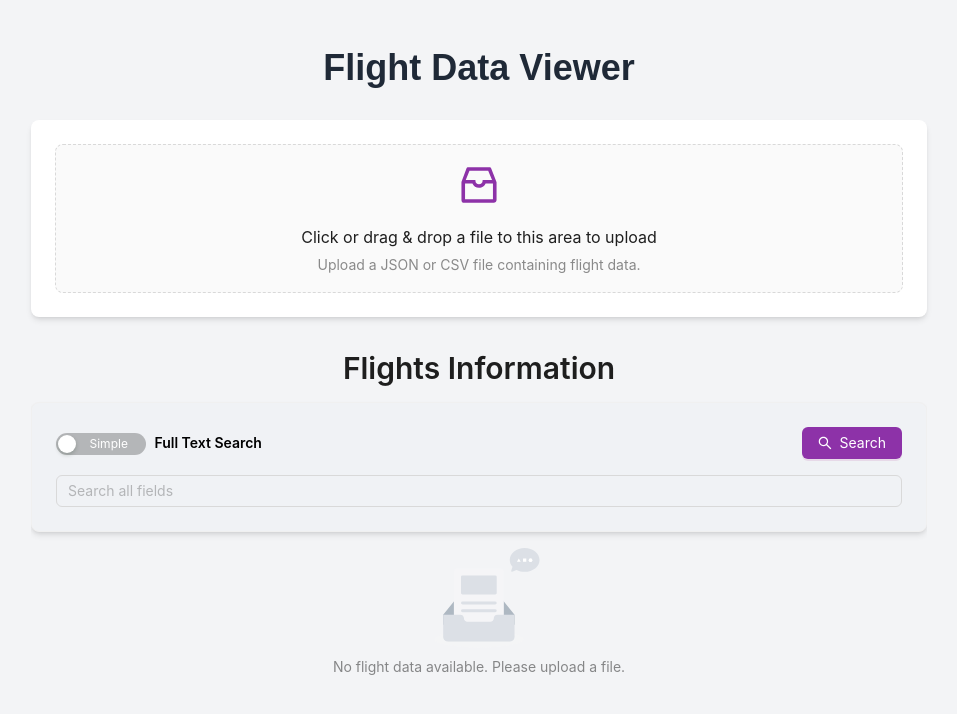
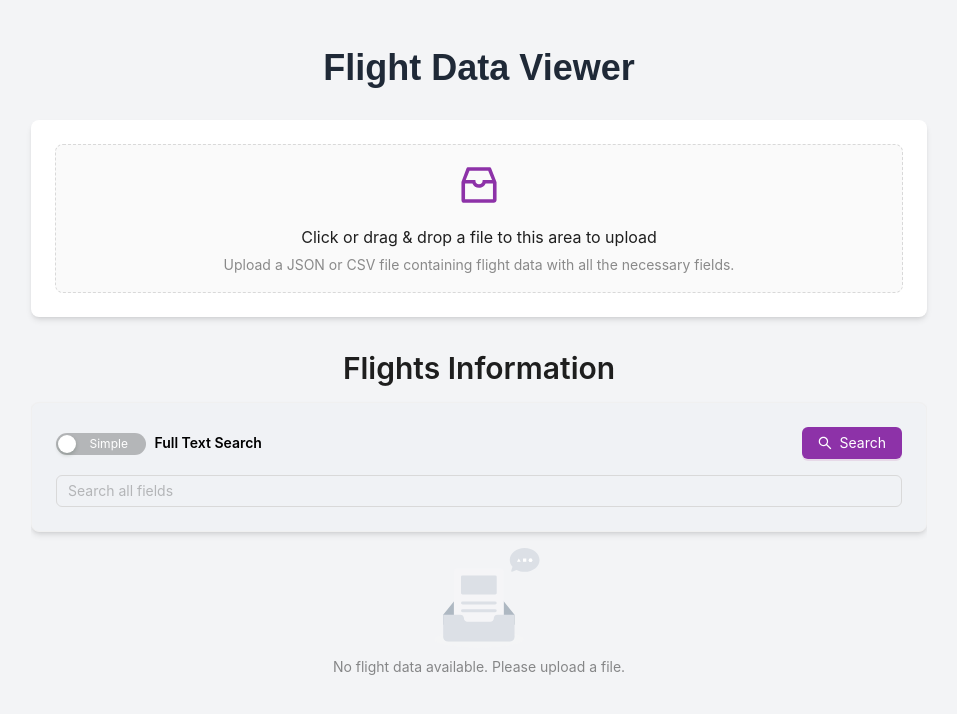
Before and after one commit to sanskar-singh-2403/flight-data-viewer, a Next.js app: page / in a window 1280 px wide. Shown: the top 714 px of the page, without its empty margins (161-1118 px from the left). Built offline with nearby package versions, Linux system fonts and the light colour scheme.

Commit message:
added description about the json/csv files

```diff
--- a/app/components/FileUpload.tsx
+++ b/app/components/FileUpload.tsx
@@ -82,7 +82,7 @@ export default function FileUpload() {
       </p>
       <p className="ant-upload-text">Click or drag & drop a file to this area to upload</p>
       <p className="ant-upload-hint">
-        Upload a JSON or CSV file containing flight data.
+        Upload a JSON or CSV file containing flight data with all the necessary fields.
       </p>
     </Dragger>
   );
```
